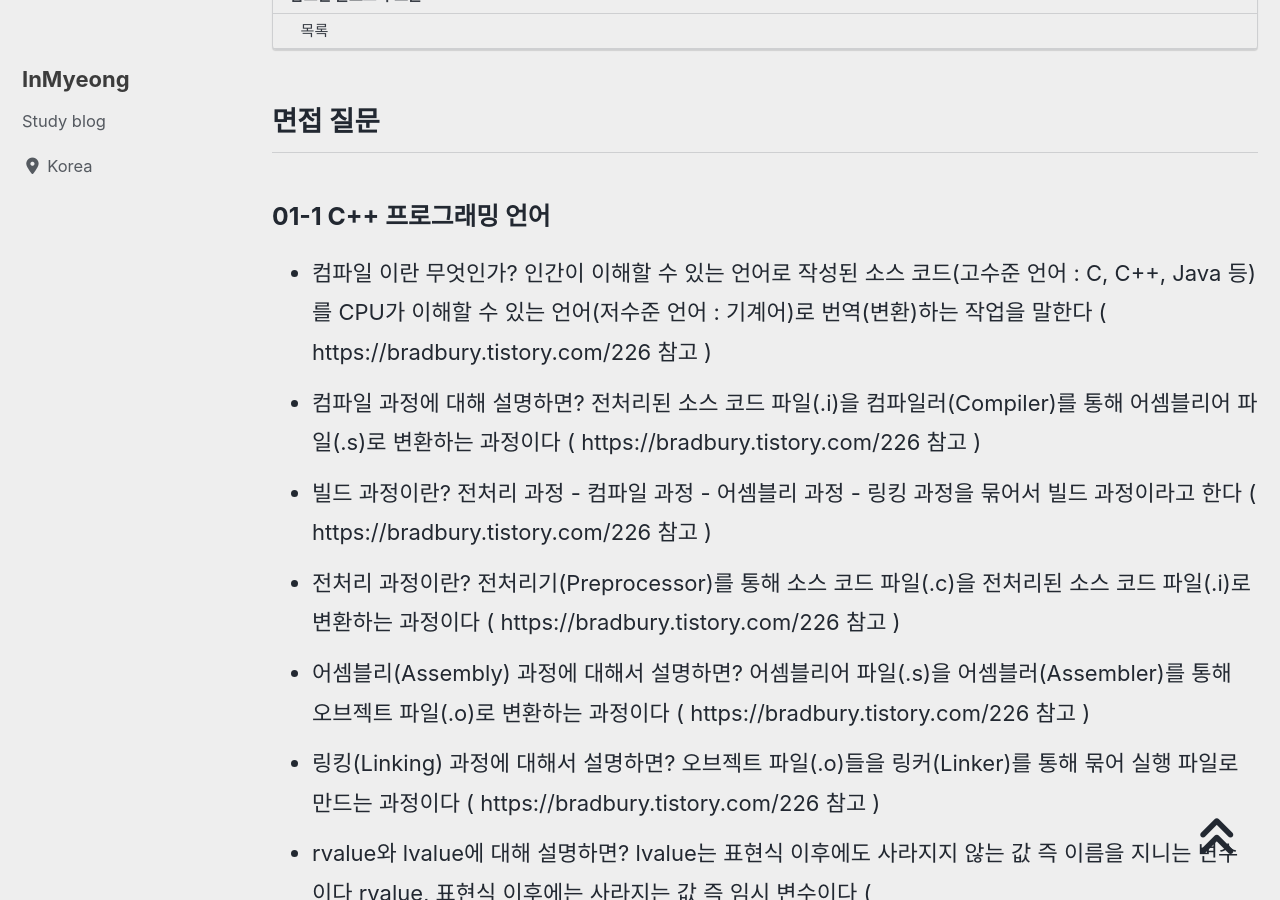
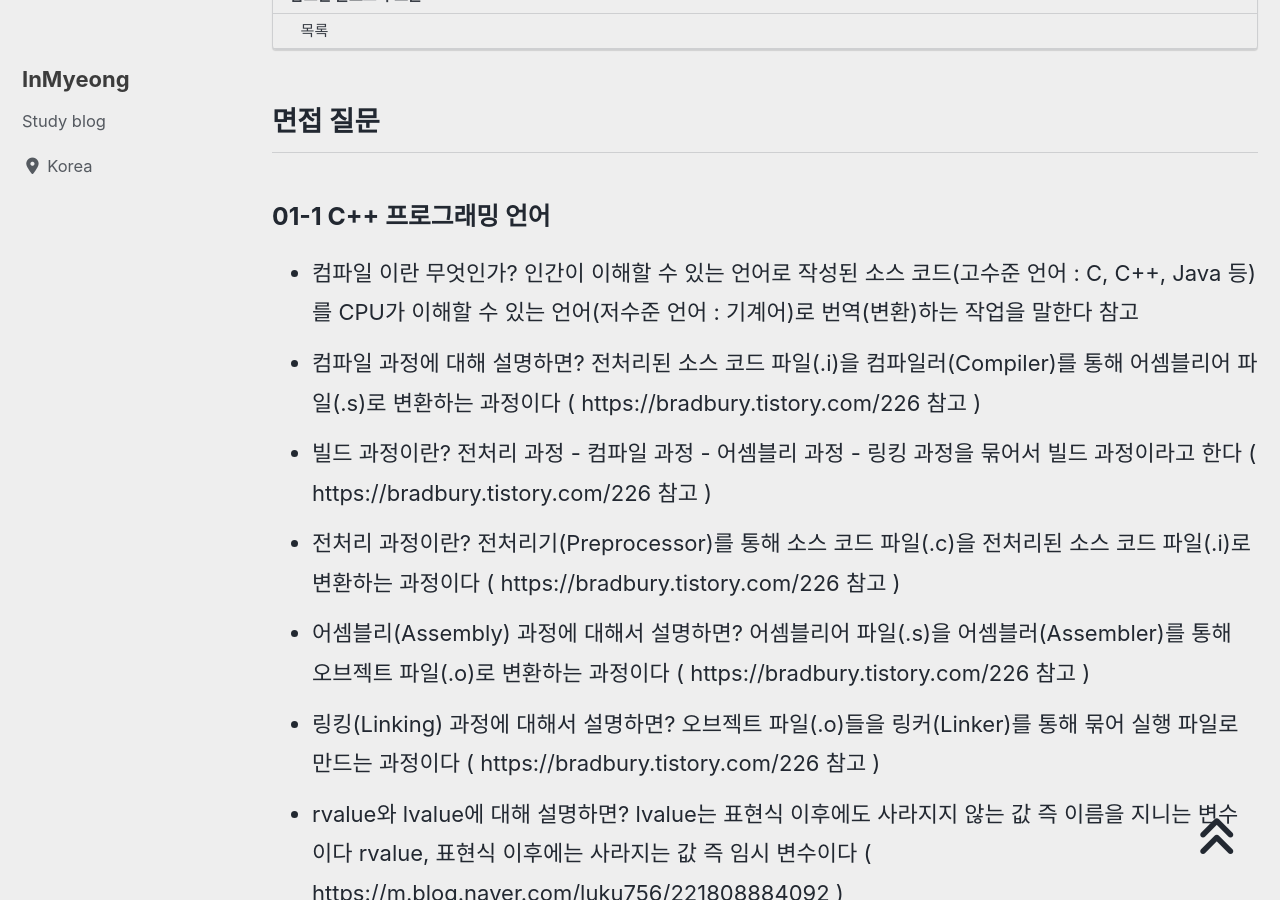
Before and after one commit to devMyeong/devMyeong.github.io, a Jekyll site: the page built from _posts/cs/2022-09-05-블로그-면접준비.md, in a window 1280 px wide and 900 px high, scrolled down 603 px. Built offline with Jekyll 4.4.1, drawn with Linux system fonts in a browser that asks for light colours; cached includes are drawn as plain includes; nearby versions of some CDN libraries; some web fonts are replaced; comment, search, counter and statistics services are not loaded.

Commit message:
Chore : 마크다운 언어 테스트

```diff
--- a/_posts/cs/2022-09-05-블로그-면접준비.md
+++ b/_posts/cs/2022-09-05-블로그-면접준비.md
@@ -18,7 +18,7 @@ last_modified_at: 2022-09-05
 ## 면접 질문
 
 ### 01-1 C++ 프로그래밍 언어
-- 컴파일 이란 무엇인가? 인간이 이해할 수 있는 언어로 작성된 소스 코드(고수준 언어 : C, C++, Java 등)를 CPU가 이해할 수 있는 언어(저수준 언어 : 기계어)로 번역(변환)하는 작업을 말한다 ( https://bradbury.tistory.com/226 참고 )
+- 컴파일 이란 무엇인가? 인간이 이해할 수 있는 언어로 작성된 소스 코드(고수준 언어 : C, C++, Java 등)를 CPU가 이해할 수 있는 언어(저수준 언어 : 기계어)로 번역(변환)하는 작업을 말한다 [참고](https://bradbury.tistory.com/226/)
 - 컴파일 과정에 대해 설명하면? 전처리된 소스 코드 파일(.i)을 컴파일러(Compiler)를 통해 어셈블리어 파일(.s)로 변환하는 과정이다 ( https://bradbury.tistory.com/226 참고 )
 - 빌드 과정이란? 전처리 과정 - 컴파일 과정 - 어셈블리 과정 - 링킹 과정을 묶어서 빌드 과정이라고 한다 ( https://bradbury.tistory.com/226 참고 )
 - 전처리 과정이란? 전처리기(Preprocessor)를 통해 소스 코드 파일(.c)을 전처리된 소스 코드 파일(.i)로 변환하는 과정이다 ( https://bradbury.tistory.com/226 참고 )
```
